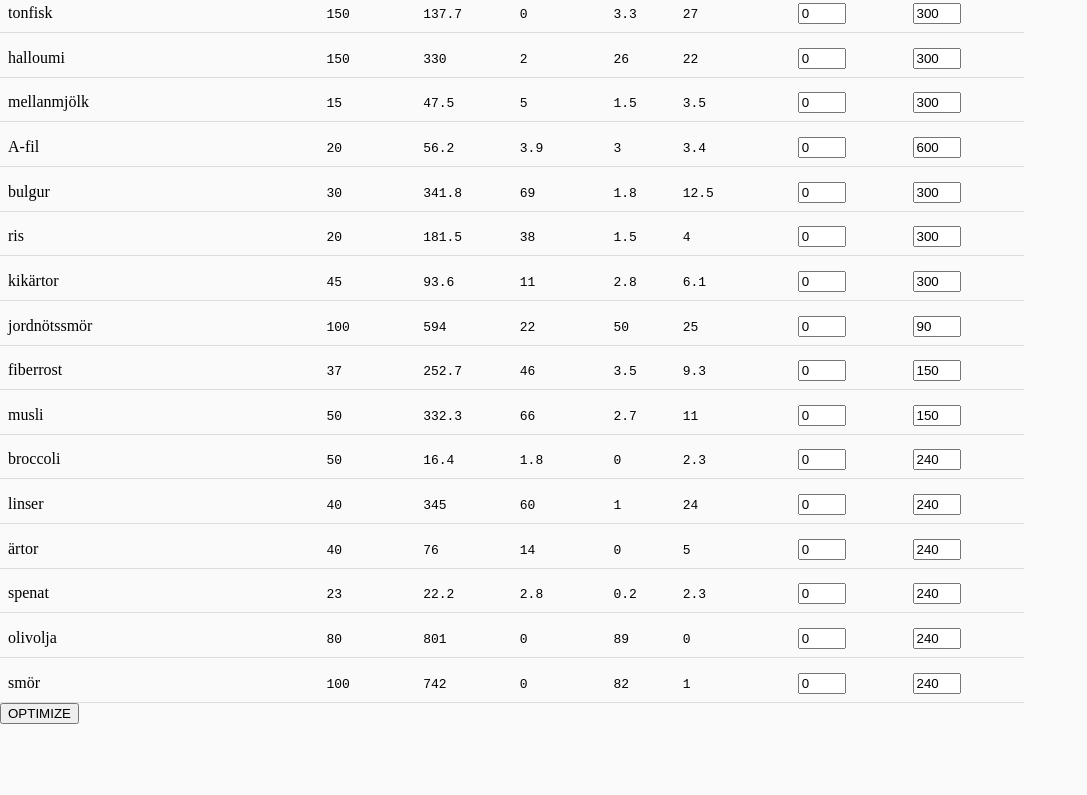
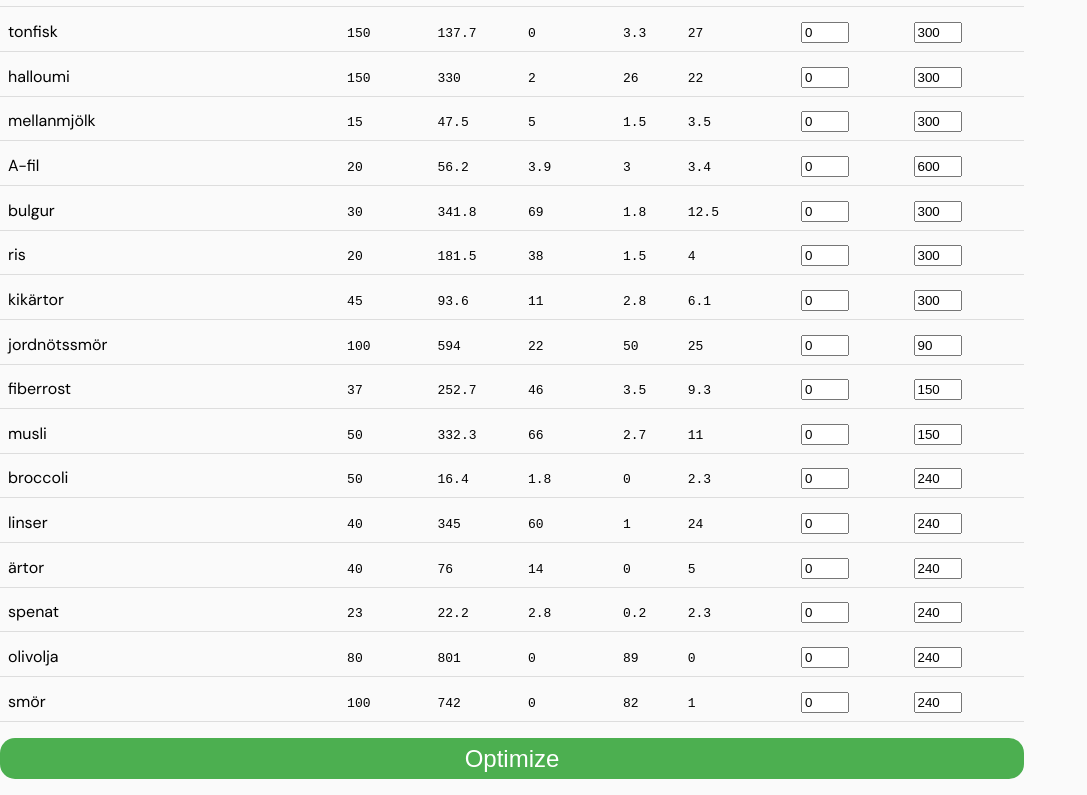
Before and after one commit to IsakEd/EconoEats, a SvelteKit app: page / in a window 1280 px wide. Shown: the part 530-1325 px from the top of the page, without its empty margins (0-1087 px from the left). Before the commit the page ends 1254 px from the top, so only its background shows below. Built offline with nearby package versions, Linux system fonts and the light colour scheme.

Commit message:
language infrastructure and UI nicening

```diff
--- a/src/ambient.d.ts
+++ b/src/ambient.d.ts
@@ -31,6 +31,7 @@ type SuitabilityCriteria = {
 	lactose: boolean;
 	gluten: boolean;
 };
+
 interface Limit {
 	name: string;
 	bounds: number[];
--- a/src/app.html
+++ b/src/app.html
@@ -4,6 +4,7 @@
 		<meta charset="utf-8" />
 		<link rel="icon" href="%sveltekit.assets%/favicon.png" />
 		<link rel="stylesheet" href="/global.css" />
+		<link href="https://fonts.googleapis.com/css2?family=DM+Sans&display=swap" rel="stylesheet" />
 		<meta name="viewport" content="width=device-width" />
 		%sveltekit.head%
 	</head>
--- a/src/lib/ActionButton.svelte
+++ b/src/lib/ActionButton.svelte
@@ -1,16 +1,19 @@
 <script>
+	export let sizeEm;
 </script>
 
-<button on:click type="submit" class="action-button"><slot /></button>
+<button on:click type="submit" class="action-button" style="font-size: {sizeEm}em;"><slot /></button
+>
 
 <style>
 	.action-button {
-		color: var(--accent-color);
-		border-radius: 5px;
-		background-color: var(--secondary-color);
-		border: 1px solid var(--accent-color);
+		color: var(--primary-color);
+		border-radius: 15px;
+		background-color: var(--primary-em);
+		border: 2px solid var(--primary-em);
+		padding: 0.2em;
 	}
 	.action-button :hover {
-		background-color: var(--contrast-color) !important;
+		background-color: var(--primary-color) !important;
 	}
 </style>
--- a/src/routes/+page.svelte
+++ b/src/routes/+page.svelte
@@ -5,6 +5,7 @@
 	import postData from '$lib/postData';
 	import Results from '../components/Results.svelte';
 	import Modal from '$lib/Modal.svelte';
+	import ActionButton from '$lib/ActionButton.svelte';
 
 	let results = '';
 	$: showModal = !!results; //bang bang, you're boolean!
@@ -47,10 +48,19 @@
 
 <FoodParameters {limits} {userRestrictions} on:change={filterFoodsByRestrictions} />
 <FoodTable {foods} />
-<div><button on:click={optimizeOnServer}>OPTIMIZE</button></div>
+<div class="flex-col centered" id="optimize-button">
+	<ActionButton sizeEm="1.5" on:click={optimizeOnServer}>Optimize</ActionButton>
+</div>
 
 {#if results}
 	<Modal {showModal}>
 		<Results {results} {foods} />
 	</Modal>
 {/if}
+
+<style>
+	#optimize-button {
+		width: 80%;
+		margin: 1em 0;
+	}
+</style>
--- a/static/global.css
+++ b/static/global.css
@@ -85,6 +85,7 @@ video {
 
 body {
 	background-color: var(--background-color);
+	font-family: 'DM Sans', sans-serif;
 }
 
 * {
```
Also changed, not shown: src/stores.ts (added, +29 -0 lines).
